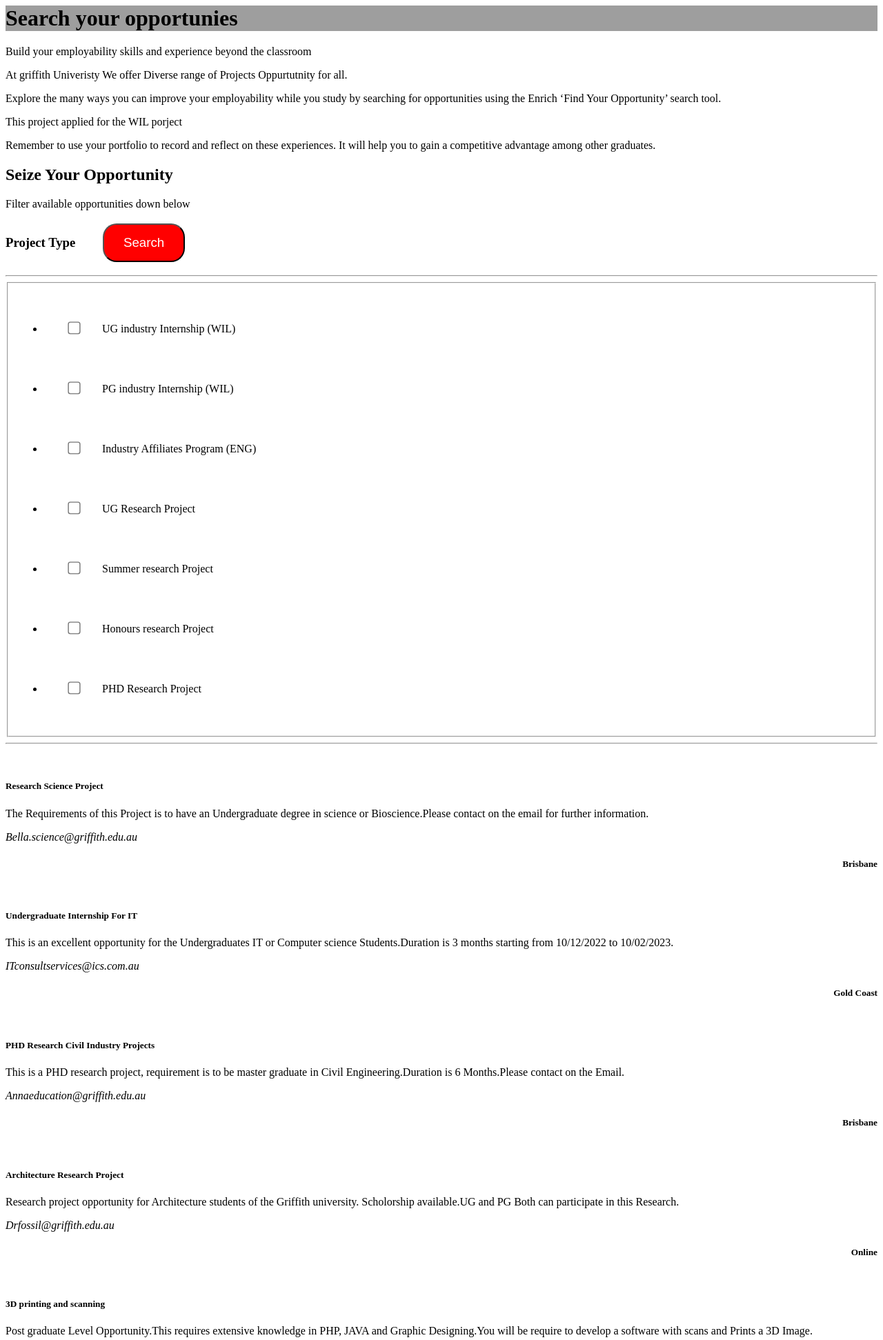
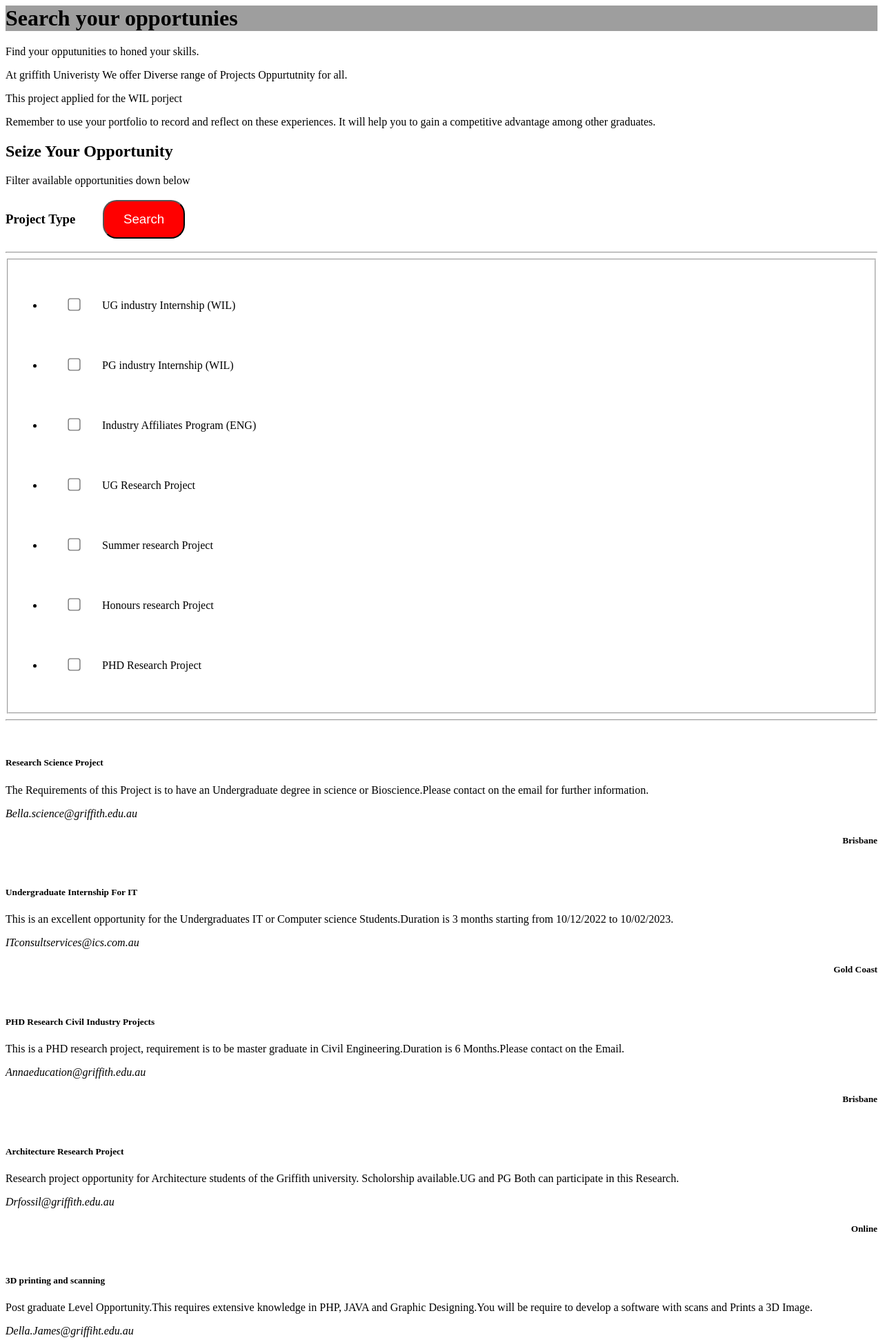
Before and after one commit to SamAusk/EDC_WIL, a PHP site: page /main.php in a window 1280 px wide. Shown: the top 1943 px of the page at 69% size. Run offline with PHP 8.4, Linux system fonts and the light colour scheme; data comes from the database, SQL or seed files in the repository; grey boxes are pictures that could not be loaded.

Commit message:
Updated text

```diff
--- a/header.php
+++ b/header.php
@@ -1,4 +1,5 @@
 <!-- prevent csrf attack-->
+
 <input type="hidden" name="token" value="09a43d521d11ccd06684ff1ab23a42702e3bf173" class="sq-form-field" id="token" />
 <header>
     <div class="slab">
--- a/main.php
+++ b/main.php
@@ -37,15 +37,15 @@
         <div class="inner flex a-center">
             <div class="flex gu12 t-gu12">
                 <div class="gu4 t-gu12">
-                    <p class="intro accent">Build your employability skills and experience beyond the classroom
+                    <p class="intro accent">Find your opputunities to honed your skills.
                     </p>
                 </div>
                 <div class="gu8 t-gu12">
                     <p> At griffith Univeristy We offer Diverse range of Projects Oppurtutnity for all.</p>
-                    <p>Explore the many ways you can improve your employability while you study by searching for
-                        opportunities using the Enrich &lsquo;Find Your Opportunity&rsquo; search tool.</p>
+                    <!-- <p>Explore the many ways you can improve your employability while you study by searching for
+                        opportunities using the Enrich &lsquo;Find Your Opportunity&rsquo; search tool.</p> -->
                     <p>This project applied for the WIL porject </p>
-                    <p>Remember to use your portfolio to record and reflect on these experiences. It will help you to
+                    <p> Remember to use your portfolio to record and reflect on these experiences. It will help you to
                         gain a competitive advantage among other graduates.</p>
                 </div>
             </div>
@@ -192,7 +192,7 @@
                     </div>
                     <div class="gu1"></div>
                     <div class="gu6">
-                        <h2 class="feature">ADVICE GRIFFIH ALUMNI</h2>
+                        <h2 class="feature">ADVICE GRIFFITH ALUMNI</h2>
                         <p>Stay connect with your university during and after your study journey</p>
                         <p>Acquiring more information from Griffith Alumni is one of the option to solve your delimma regards to project advice</p>
                         <p>These activities must provide opportunities for students to develop their <a
```
